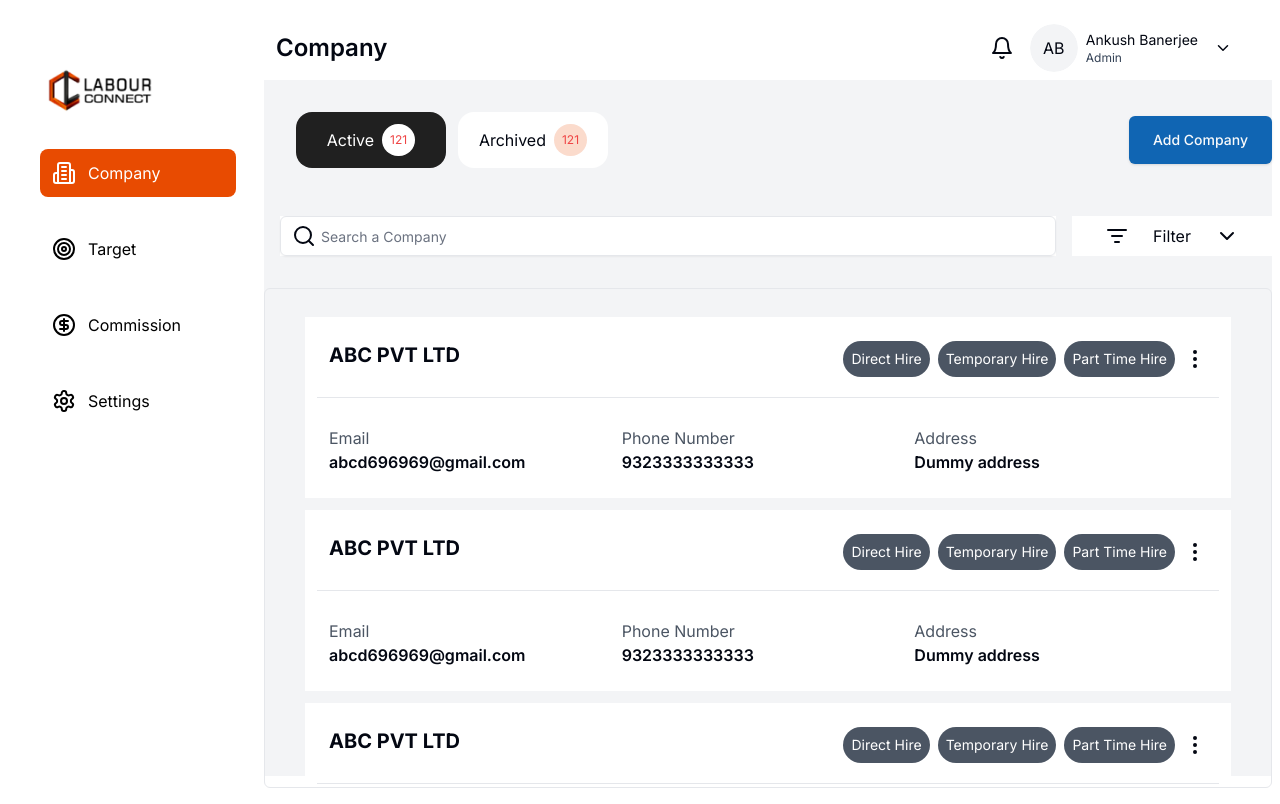
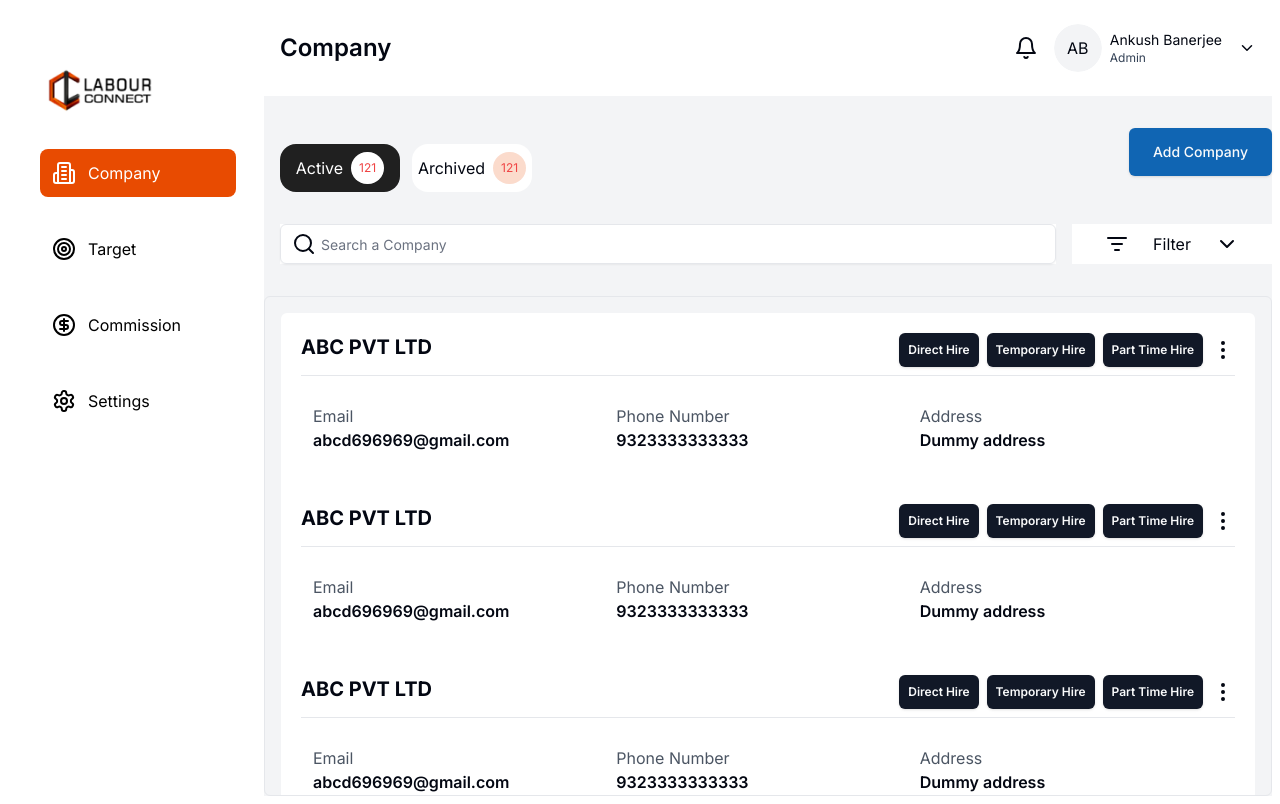
Before and after one commit to Line-CodeLC/talento-fe, a Next.js app: page /sales in a window 1280 px wide. Built offline with nearby package versions, Linux system fonts and the light colour scheme.

Commit message:
wip-layout-fixed

```diff
--- a/src/app/sales/components/CompanyCard.tsx
+++ b/src/app/sales/components/CompanyCard.tsx
@@ -4,28 +4,22 @@ import {
   DropdownMenu,
   DropdownMenuContent,
   DropdownMenuItem,
-  DropdownMenuLabel,
-  DropdownMenuSeparator,
   DropdownMenuTrigger,
 } from "@/components/ui/dropdown-menu";
 import { EllipsisVertical } from "lucide-react";
+import { Badge } from "@/components/ui/badge";
 
 interface CompanyCardProps {}
 const CompanyCard: FC<CompanyCardProps> = () => {
   return (
-    <div className="bg-white p-3 ml-6 mr-6 mt-3 ">
-      <div className="flex justify-between p-3">
+    <div className="bg-white p-5  ">
+      <div className="flex justify-between ">
         <div className="font-bold text-xl">ABC PVT LTD</div>
         <div className="flex gap-2 items-center">
-          <div className="bg-[#4B5563] p-2 text-sm text-white rounded-3xl">
-            Direct Hire
-          </div>
-          <div className="bg-[#4B5563] p-2 text-sm text-white rounded-3xl">
-            Temporary Hire
-          </div>
-          <div className="bg-[#4B5563] p-2 text-sm text-white rounded-3xl">
-            Part Time Hire
-          </div>
+          <Badge className="p-2">Direct Hire</Badge>
+          <Badge className="p-2"> Temporary Hire</Badge>
+          <Badge className="p-2"> Part Time Hire</Badge>
+
           <DropdownMenu>
             <DropdownMenuTrigger>
               <EllipsisVertical />
--- a/src/app/sales/components/SearchBox.tsx
+++ b/src/app/sales/components/SearchBox.tsx
@@ -7,7 +7,7 @@ interface SearchBoxProps {}
 const SearchBox: FC<SearchBoxProps> = () => {
   const [email, setEmail] = useState("");
   return (
-    <div className="bg-white m-4 flex w-[80%] items-center relative">
+    <div className="bg-white m-4 flex w-full items-center relative">
       <div className="absolute left-3">
         <Search />
       </div>
--- a/src/app/sales/components/StatusTabs.tsx
+++ b/src/app/sales/components/StatusTabs.tsx
@@ -4,14 +4,14 @@ interface StatusTabs {}
 const StatusTabs: FC<StatusTabs> = () => {
   return (
     <div className="flex justify-between items-center">
-      <div className="flex gap-3 p-8">
-        <div className="bg-[#202020] rounded-2xl text-white w-[150px] justify-center flex p-3 items-center gap-2">
+      <div className="flex gap-3 pt-8 m-4">
+        <div className="bg-[#202020] rounded-2xl text-white w-[120px] cursor-pointer justify-center flex p-2 items-center gap-2">
           Active
           <div className="bg-white text-red-500 rounded-2xl  text-xs p-2 flex items-center justify-center">
             121
           </div>
         </div>
-        <div className="bg-white rounded-2xl w-[150px] justify-center flex p-3 items-center gap-2">
+        <div className="bg-white rounded-2xl w-[120px]  cursor-pointer justify-center flex p-2 items-center gap-2">
           Archived
           <div className="bg-[#E84B0133] text-red-500 rounded-2xl  text-xs p-2 flex items-center justify-center">
             121
--- a/src/app/sales/layout.tsx
+++ b/src/app/sales/layout.tsx
@@ -1,14 +1,14 @@
 import React from "react";
+import SideBar from "./components/SideBar";
+import Navbar from "@/components/ui/Navbar";
 
-import SideBar from "./components/SideBar";
-import Navbar from "./components/Navbar";
 function layout({ children }: { children: any }) {
   return (
     <div className="grid grid-cols-5 ">
       <SideBar />
       <div className="col-span-4 p-2">
         <Navbar />
-        <div className="bg-[#F3F4F6] h-[87vh] mt-2">{children}</div>
+        <div className="bg-[#F3F4F6] mt-2">{children}</div>
       </div>
     </div>
   );
--- a/src/app/sales/page.tsx
+++ b/src/app/sales/page.tsx
@@ -6,18 +6,27 @@ import FilterBox from "./components/FilterBox";
 import SearchBox from "./components/SearchBox";
 import StatusTabs from "./components/StatusTabs";
 import { ScrollArea } from "@/components/ui/scroll-area";
+import {
+  Pagination,
+  PaginationContent,
+  PaginationEllipsis,
+  PaginationItem,
+  PaginationLink,
+  PaginationNext,
+  PaginationPrevious,
+} from "@/components/ui/pagination";
 
 interface PageProps {}
 const Page: FC<PageProps> = () => {
   return (
-    <div>
+    <div className="max-w-7xl">
       <StatusTabs />
       <div className="flex items-center mb-4">
         <SearchBox />
         <FilterBox />
       </div>
 
-      <ScrollArea className="max-h-[500px] w-full  md:max-w-8xl rounded-md border p-4 overflow-y-auto">
+      <ScrollArea className="max-h-[500px]  rounded-md border p-4 overflow-y-auto">
         {Array.from({ length: 10 }).map((_, idx) => (
           <CompanyCard key={idx} />
         ))}
--- a/src/app/sales/components/Navbar.tsx
+++ b/src/components/ui/Navbar.tsx
@@ -1,11 +1,12 @@
+import SettingsDropdown from "@/app/sales/components/settings-dropdown";
 import UserHeaderTag from "@/components/ui/user-header-tag";
 import { Bell } from "lucide-react";
 import React, { FC } from "react";
-import SettingsDropdown from "./settings-dropdown";
+
 interface PageProps {}
 const Navbar: FC<PageProps> = () => {
   return (
-    <div className="flex justify-between items-center ml-3 mr-10 mt-4">
+    <div className="flex justify-between items-center p-4 max-w-8xl">
       <div className="text-2xl font-semibold">Company</div>
       <div className="flex items-center space-x-4">
         <Bell />
--- /dev/null
+++ b/src/components/ui/badge.tsx
@@ -0,0 +1,36 @@
+import * as React from "react"
+import { cva, type VariantProps } from "class-variance-authority"
+
+import { cn } from "@/lib/utils"
+
+const badgeVariants = cva(
+  "inline-flex items-center rounded-md border px-2.5 py-0.5 text-xs font-semibold transition-colors focus:outline-none focus:ring-2 focus:ring-ring focus:ring-offset-2",
+  {
+    variants: {
+      variant: {
+        default:
+          "border-transparent bg-primary text-primary-foreground shadow hover:bg-primary/80",
+        secondary:
+          "border-transparent bg-secondary text-secondary-foreground hover:bg-secondary/80",
+        destructive:
+          "border-transparent bg-destructive text-destructive-foreground shadow hover:bg-destructive/80",
+        outline: "text-foreground",
+      },
+    },
+    defaultVariants: {
+      variant: "default",
+    },
+  }
+)
+
+export interface BadgeProps
+  extends React.HTMLAttributes<HTMLDivElement>,
+    VariantProps<typeof badgeVariants> {}
+
+function Badge({ className, variant, ...props }: BadgeProps) {
+  return (
+    <div className={cn(badgeVariants({ variant }), className)} {...props} />
+  )
+}
+
+export { Badge, badgeVariants }
--- /dev/null
+++ b/src/components/ui/pagination.tsx
@@ -0,0 +1,121 @@
+import * as React from "react"
+import {
+  ChevronLeftIcon,
+  ChevronRightIcon,
+  DotsHorizontalIcon,
+} from "@radix-ui/react-icons"
+
+import { cn } from "@/lib/utils"
+import { ButtonProps, buttonVariants } from "@/components/ui/button"
+
+const Pagination = ({ className, ...props }: React.ComponentProps<"nav">) => (
+  <nav
+    role="navigation"
+    aria-label="pagination"
+    className={cn("mx-auto flex w-full justify-center", className)}
+    {...props}
+  />
+)
+Pagination.displayName = "Pagination"
+
+const PaginationContent = React.forwardRef<
+  HTMLUListElement,
+  React.ComponentProps<"ul">
+>(({ className, ...props }, ref) => (
+  <ul
+    ref={ref}
+    className={cn("flex flex-row items-center gap-1", className)}
+    {...props}
+  />
+))
+PaginationContent.displayName = "PaginationContent"
+
+const PaginationItem = React.forwardRef<
+  HTMLLIElement,
+  React.ComponentProps<"li">
+>(({ className, ...props }, ref) => (
+  <li ref={ref} className={cn("", className)} {...props} />
+))
+PaginationItem.displayName = "PaginationItem"
+
+type PaginationLinkProps = {
+  isActive?: boolean
+} & Pick<ButtonProps, "size"> &
+  React.ComponentProps<"a">
+
+const PaginationLink = ({
+  className,
+  isActive,
+  size = "icon",
+  ...props
+}: PaginationLinkProps) => (
+  <a
+    aria-current={isActive ? "page" : undefined}
+    className={cn(
+      buttonVariants({
+        variant: isActive ? "outline" : "ghost",
+        size,
+      }),
+      className
+    )}
+    {...props}
+  />
+)
+PaginationLink.displayName = "PaginationLink"
+
+const PaginationPrevious = ({
+  className,
+  ...props
+}: React.ComponentProps<typeof PaginationLink>) => (
+  <PaginationLink
+    aria-label="Go to previous page"
+    size="default"
+    className={cn("gap-1 pl-2.5", className)}
+    {...props}
+  >
+    <ChevronLeftIcon className="h-4 w-4" />
+    <span>Previous</span>
+  </PaginationLink>
+)
+PaginationPrevious.displayName = "PaginationPrevious"
+
+const PaginationNext = ({
+  className,
+  ...props
+}: React.ComponentProps<typeof PaginationLink>) => (
+  <PaginationLink
+    aria-label="Go to next page"
+    size="default"
+    className={cn("gap-1 pr-2.5", className)}
+    {...props}
+  >
+    <span>Next</span>
+    <ChevronRightIcon className="h-4 w-4" />
+  </PaginationLink>
+)
+PaginationNext.displayName = "PaginationNext"
+
+const PaginationEllipsis = ({
+  className,
+  ...props
+}: React.ComponentProps<"span">) => (
+  <span
+    aria-hidden
+    className={cn("flex h-9 w-9 items-center justify-center", className)}
+    {...props}
+  >
+    <DotsHorizontalIcon className="h-4 w-4" />
+    <span className="sr-only">More pages</span>
+  </span>
+)
+PaginationEllipsis.displayName = "PaginationEllipsis"
+
+export {
+  Pagination,
+  PaginationContent,
+  PaginationLink,
+  PaginationItem,
+  PaginationPrevious,
+  PaginationNext,
+  PaginationEllipsis,
+}
```
Also changed, not shown: 1 other file (tests, documents, lock files or other folders).
